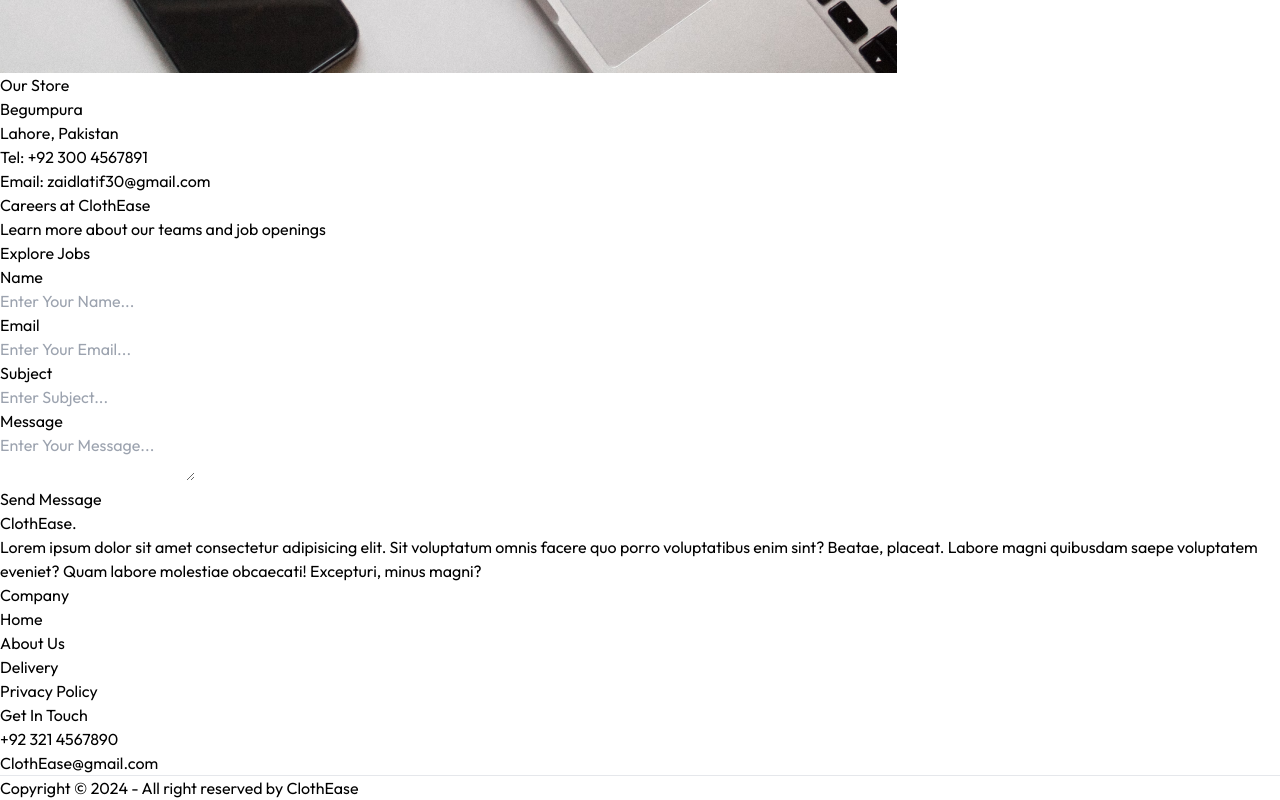
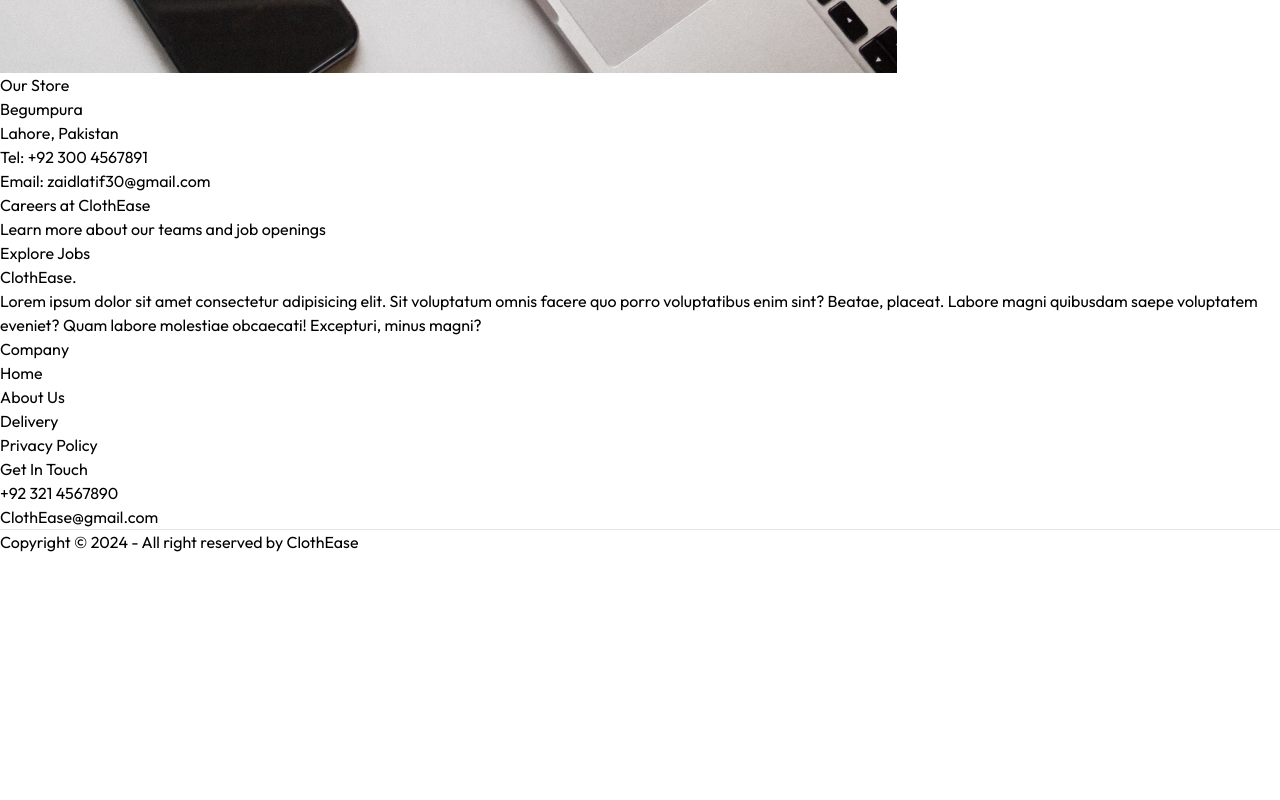
Before and after one commit to zzayd30/ClothEase-Front-End, a React (Vite) app: page /Contact in a window 1280 px wide. Shown: the part 1284-2084 px from the top of the page. After the commit the page ends 1838 px from the top, so only its background shows below. Built offline with nearby package versions, Linux system fonts and the light colour scheme.

Commit message:
Front End Completed

```diff
--- a/src/components/SendEmail.jsx
+++ b/src/components/SendEmail.jsx
@@ -2,7 +2,7 @@
 
 const SendEmail = () => {
   return (
-    <div>
+    <div className='md:min-w-[50vw]'>
       <div
         className="right border m-4 lg:m-8 lg:w-1/2 bg-white border-black rounded-md"
       >
--- a/src/pages/Contact.jsx
+++ b/src/pages/Contact.jsx
@@ -22,7 +22,10 @@
           <button className='border border-black px-8 py-4 text-sm hover:bg-black hover:text-white transition-all duration-500'>Explore Jobs</button>
         </div>
       </div>
-      <SendEmail />
+      {/* <div className='md:flex md:items-center'>
+        <img src={assets.contact_img} alt="Contact Image" className='w-full md:h-[500px] md:max-w-[450px]' />
+        <SendEmail /> */}
+      {/* </div> */}
     </div>
   )
 }
```
